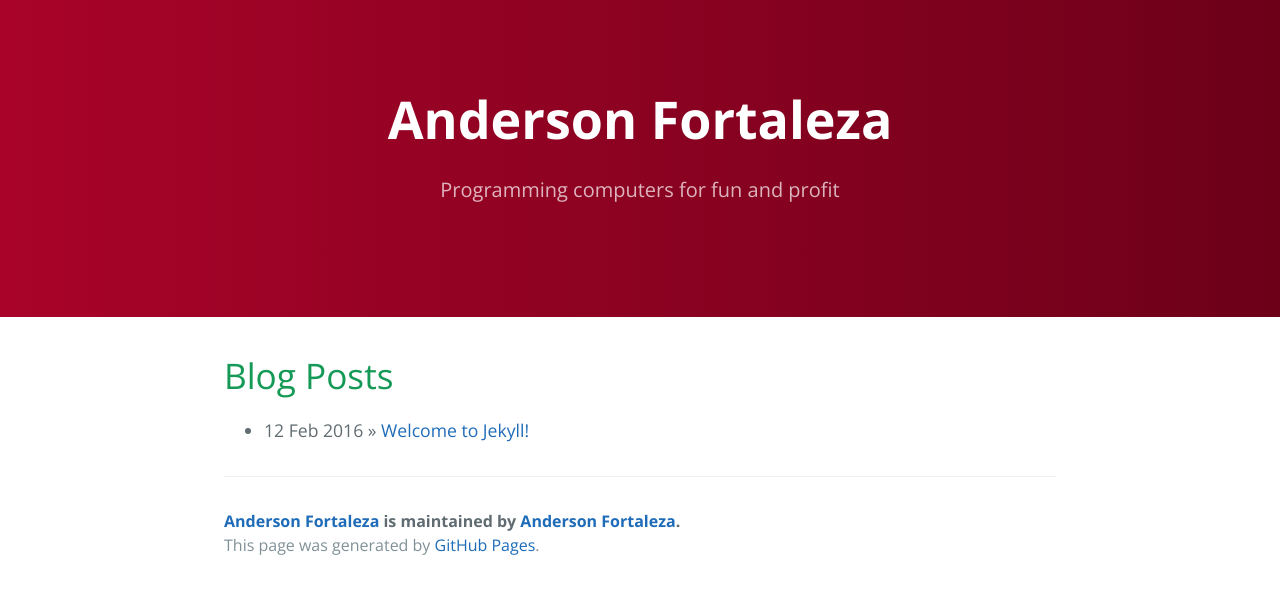
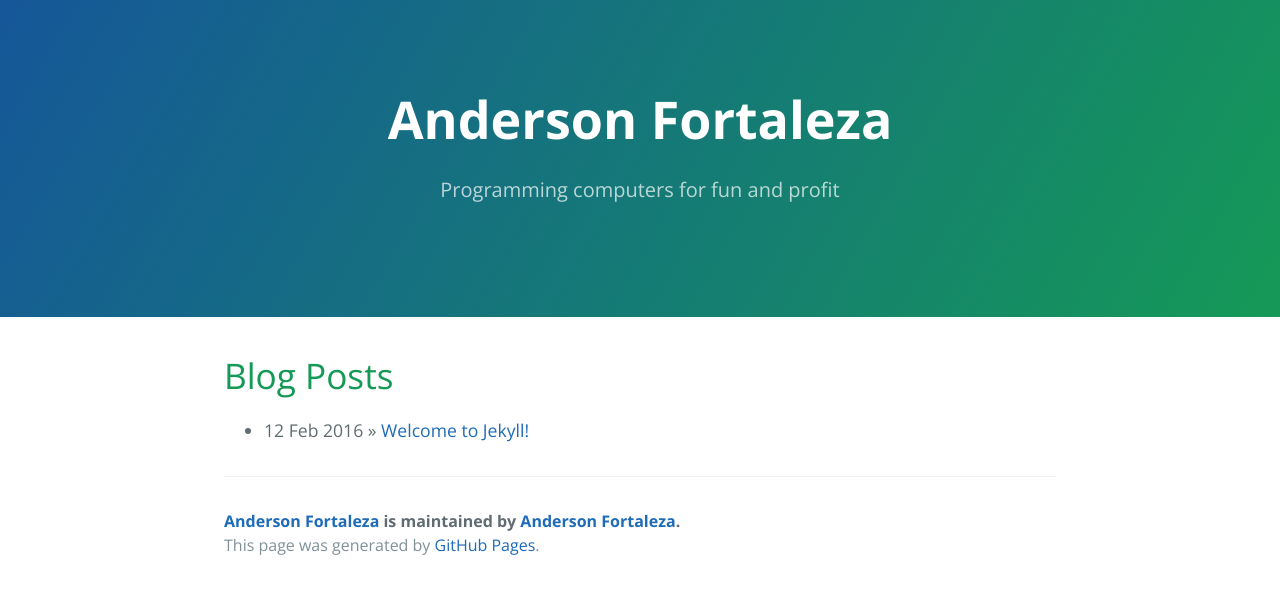
Before and after one commit to afortaleza/afortaleza.github.io, a Jekyll site: the page built from index.html, in a window 1280 px wide. Shown: the top 594 px of the page. Built offline with Jekyll 4.4.1, drawn with Linux system fonts in a browser that asks for light colours; the list of posts is cut into pages by our own code.

```diff
--- a/css/cayman.css
+++ b/css/cayman.css
@@ -53,7 +53,7 @@ a {
   color: #fff;
   text-align: center;
   background-color: #159957;
-  background-image: linear-gradient(to right, rgba(169,3,41,1) 0%, rgba(143,2,34,1) 44%, rgba(109,0,25,1) 100%); }
+  background-image: linear-gradient(120deg, #155799, #159957); }
   @media screen and (min-width: 64em) {
     .page-header {
       padding: 5rem 6rem; } }
```
